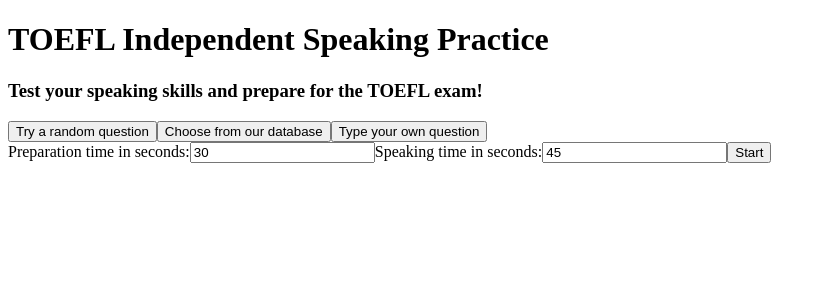
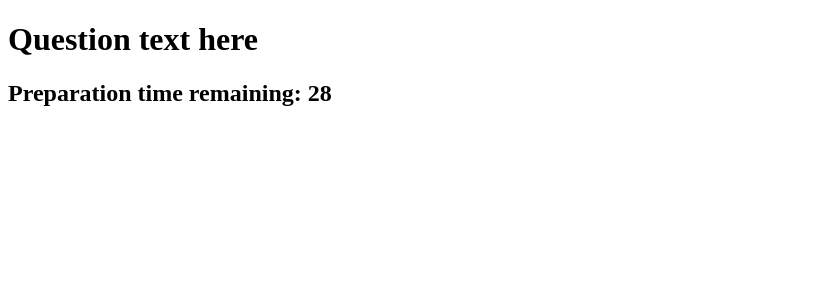
Before and after one commit to hummus-erectus/toeflApp, a React (Vite) app: page / in a window 1280 px wide. Both pictures are taken after a click on the input "Start". Shown: the top 300 px of the page, without its empty margins (0-826 px from the left). Built offline with nearby package versions, Linux system fonts and the light colour scheme.

Commit message:
Sequential timers

```diff
--- a/src/App.jsx
+++ b/src/App.jsx
@@ -1,5 +1,6 @@
 import React from 'react'
 import StartScreen from './Components/StartScreen'
+import QuestionScreen from './Components/QuestionScreen'
 
 import './App.css'
 
@@ -19,14 +20,16 @@ function App() {
     <div className="App">
       { !start
       ?
-        <StartScreen
+      <StartScreen
         customTime={customTime}
         setCustomTime={setCustomTime}
         start={start}
         setStart={setStart}
       />
       :
-      testing}
+      <QuestionScreen
+        customTime={customTime}
+      />}
     </div>
   )
 }
--- a/src/Components/CustomizeForm.jsx
+++ b/src/Components/CustomizeForm.jsx
@@ -14,6 +14,7 @@ export default function CustomizeForm (props) {
 
     function handleSubmit(event) {
         event.preventDefault()
+        props.setStart(true)
         console.log(props.customTime)
     }
 
--- /dev/null
+++ b/src/Components/QuestionScreen.jsx
@@ -0,0 +1,40 @@
+import React from 'react'
+
+export default function QuestionScreen (props) {
+
+    const [prepCounter, setPrepCounter] = React.useState(props.customTime.prepTime)
+    const [speakCounter, setSpeakCounter] = React.useState(props.customTime.speakTime)
+    const [prepTime, setPrepTime] = React.useState(true)
+
+    React.useEffect(() => {
+        prepCounter > 0 && setTimeout(() => setPrepCounter(prepCounter - 1), 1000)
+        if (prepCounter===0){
+            function delay(time) {
+                return new Promise(resolve => setTimeout(resolve, time));
+            }
+            delay(1000).then(() => setPrepTime(false));
+        }
+      }, [prepCounter]
+    );
+
+
+
+
+    React.useEffect(() => {
+        if (!prepTime){
+            speakCounter > 0 && setTimeout(() => setSpeakCounter(speakCounter - 1), 1000)
+        }
+      }, [prepTime, speakCounter]
+    );
+
+    return(
+        <div>
+            <h1>Question text here</h1>
+            {prepTime ?
+                <h2>Preparation time remaining: {prepCounter}</h2>
+                :
+                <h2>Speaking time remaining: {speakCounter}</h2>
+            }
+        </div>
+    )
+}
--- a/src/Components/StartScreen.jsx
+++ b/src/Components/StartScreen.jsx
@@ -16,6 +16,8 @@ export default function StartScreen(props) {
             <CustomizeForm
                 customTime={props.customTime}
                 setCustomTime={props.setCustomTime}
+                // start={props.setStart}
+                setStart={props.setStart}
             />
 
         </main>
```
